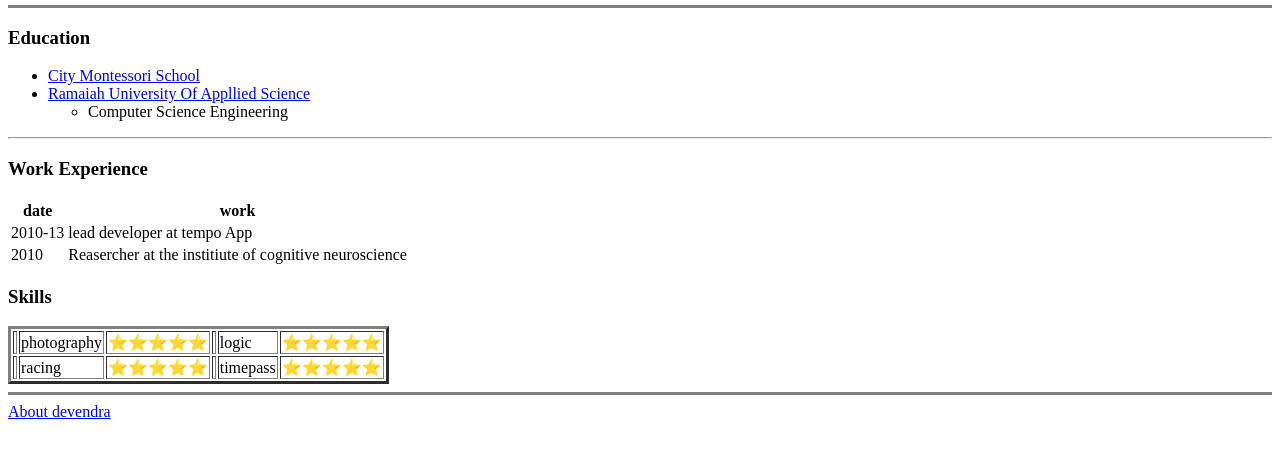
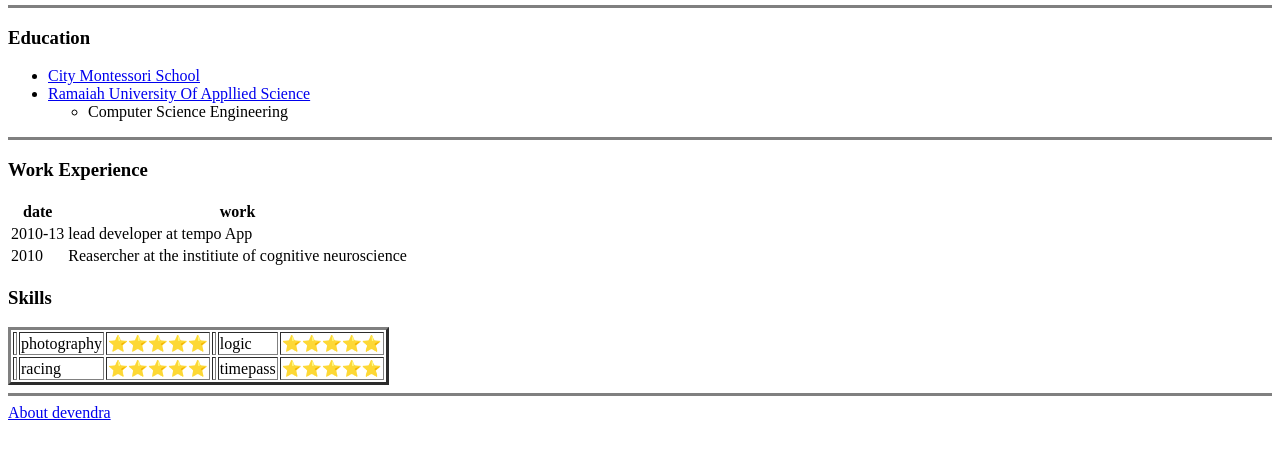
Before and after one commit to toxickobra/cv, a plain HTML site: page index.html in a window 1280 px wide. Shown: the part 307-766 px from the top of the page. Drawn offline with Linux system fonts and the light colour scheme.

Commit message:
Update index.html

```diff
--- a/index.html
+++ b/index.html
@@ -32,7 +32,7 @@
       </ul>
   </ul>
   </p>
-<hr>
+<hr size="3px" noshade>
   <h3>Work Experience</h3>
   <table >
     <thead>
```
